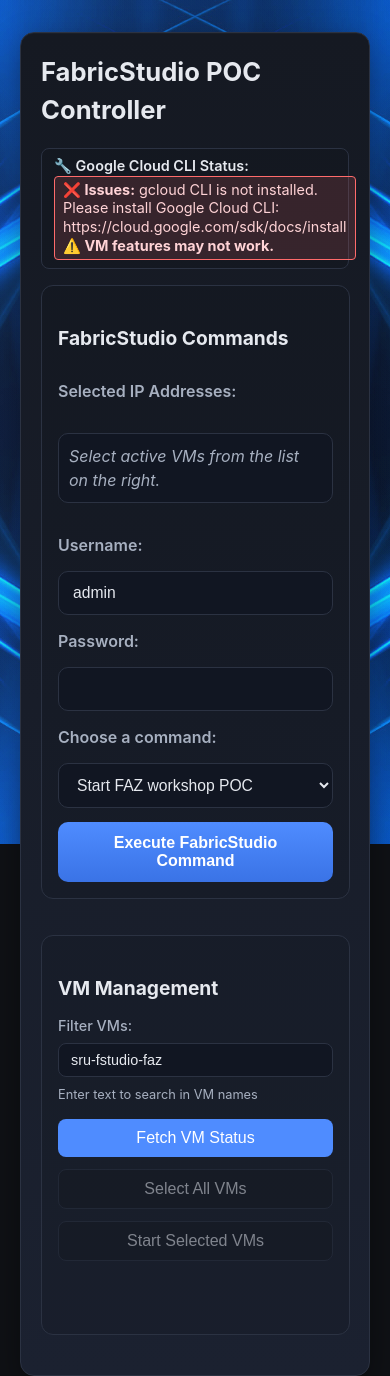
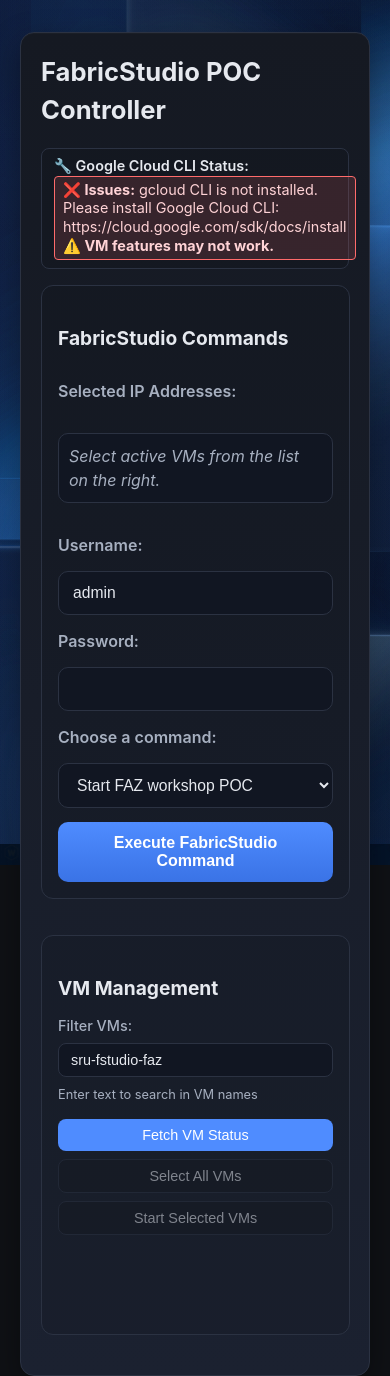
Before and after one commit to s-ruiter/FabricStudioController, a Flask app: page / in a window 390 px wide. Run offline with Flask 3, Linux system fonts and the light colour scheme.

Commit message:
Update background image and improve button sizing
- Replace background.jpg with new image
- Scale background image to 100% width for better responsiveness
- Reduce button padding and font size for better layout
- Decrease gap between action buttons to prevent wrapping

```diff
--- a/commands.json
+++ b/commands.json
@@ -18,7 +18,8 @@
   },
   "Stop FAZ workshop POC": {
     "command": "runtime fabric uninstall",
-    "responses": {}
+    "responses": {},
+    "warning": true
   },
   "Shutdown Fabric Studio and VM": {
     "command": "system execute shutdown --no-interactive",
--- a/requirements.txt
+++ b/requirements.txt
@@ -1,3 +1,4 @@
 Flask==3.0.0
 fabric==3.2.2
 invoke==2.2.0
+gunicorn==21.2.0
--- a/static/style.css
+++ b/static/style.css
@@ -32,8 +32,8 @@
     linear-gradient(135deg, transparent 20%, rgba(79,140,255,0.04) 40%, transparent 60%),
     linear-gradient(-135deg, transparent 20%, rgba(79,140,255,0.03) 40%, transparent 60%),
     var(--dark-bg);
-  background-size: cover, auto, auto, auto, auto, auto, auto;
-  background-position: center, 0 0, 0 0, 0 0, 0 0, 0 0, 0 0;
+  background-size: 100% auto, auto, auto, auto, auto, auto, auto;
+  background-position: center top, 0 0, 0 0, 0 0, 0 0, 0 0, 0 0;
   background-repeat: no-repeat, no-repeat, no-repeat, no-repeat, no-repeat, no-repeat, no-repeat;
   color: var(--text-primary);
   margin: 0;
@@ -224,7 +224,7 @@
 
 .action-section {
   display: flex;
-  gap: 12px;
+  gap: 8px;
   flex-wrap: wrap;
 }
 
@@ -269,13 +269,14 @@
   background: var(--accent);
   color: white;
   border: none;
-  padding: 10px 20px;
+  padding: 8px 14px;
   border-radius: 8px;
   font-weight: 500;
   cursor: pointer;
   transition: all 0.2s ease;
   white-space: nowrap;
   height: fit-content;
+  font-size: 0.9rem;
 }
 
 .action-button.primary:hover:not(:disabled) {
@@ -287,12 +288,13 @@
   background: var(--container-bg);
   color: var(--text-primary);
   border: 1px solid var(--border-color);
-  padding: 10px 20px;
+  padding: 8px 14px;
   border-radius: 8px;
   font-weight: 500;
   cursor: pointer;
   transition: all 0.2s ease;
   white-space: nowrap;
+  font-size: 0.9rem;
 }
 
 .action-button.secondary:hover:not(:disabled) {
```
Also changed, not shown: static/images/background.jpg, 1 other file.
